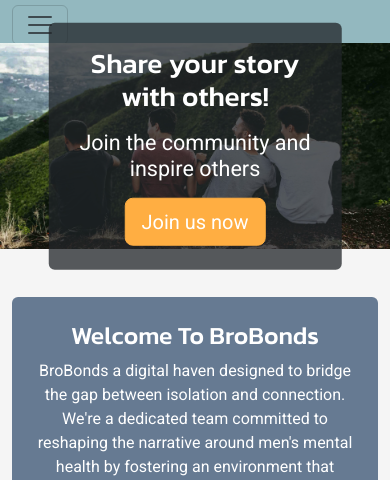
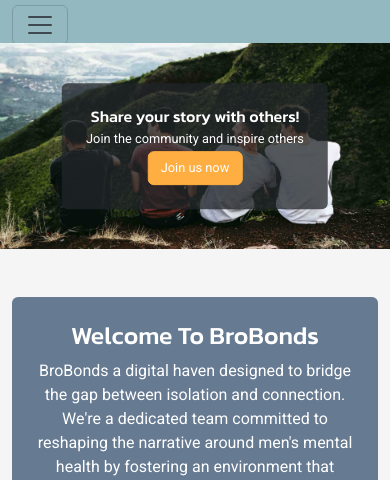
Before and after one commit to EddieStn/movember, a Django app: page / in a window 390 px wide. Shown: the part 37-517 px from the top of the page. Run offline with Django 4.2, Linux system fonts and the light colour scheme; some libraries are stand-ins or nearby versions.

Commit message:
Adjusted hero text scaling

```diff
--- a/home/templates/home/index.html
+++ b/home/templates/home/index.html
@@ -7,15 +7,14 @@
 <!-- Hero Image -->
 
 <div class="text-center bg-image position-relative">
-    <img src="{% static 'images/hero-image.jpg' %}" alt="Men Laughing" class="img-fluid hero-image" />
-    <div class="d-flex justify-content-center align-items-center position-absolute top-50 start-50 translate-middle text-white text-center w-75">
+  <img src="{% static 'images/hero-image.jpg' %}" alt="Men Laughing" class="img-fluid hero-image" />
+  <div class="d-flex justify-content-center align-items-center position-absolute top-50 start-50 translate-middle text-white text-center w-75">
       <!-- Hero text -->
       <div class="bg-dark bg-opacity-75 p-4 rounded">
-        <h1 class="mb-3">Share your story with others!</h1>
-        <h4 class="mb-3">Join the community and inspire others</h4>
-        <a class="btn btn-outline-light btn-lg call-to-action" href="{% url 'account_signup' %}" role="button">Join us now</a>
+          <h1 class="hero-text">Share your story with others!</h1>
+          <h4 class="hero-subtext">Join the community and inspire others</h4>
+          <a class="btn btn-outline-light call-to-action" href="{% url 'account_signup' %}" role="button">Join us now</a>
       </div>
-    </div>
   </div>
 </div>
 
--- a/static/css/base.css
+++ b/static/css/base.css
@@ -72,6 +72,10 @@ img.logo {
     position: relative;
 }
 
+.hero-text, .hero-subtext {
+    margin-bottom: 1rem;
+}
+
 .about-section {
     background-color: var(--dark-blue) ;
 }
@@ -82,6 +86,33 @@ img.logo {
     height: 200px;
     border: 1px solid #ddd;
     margin-bottom: 10px;
+}
+
+
+@media (max-width: 575px) {
+    .hero-text {
+        font-size: 1.5rem;
+        margin-bottom: 10px;
+    }
+    .hero-subtext {
+        font-size: 1rem;
+        margin-bottom: 10px;
+    }
+    .call-to-action {
+        padding: 6px 12px;
+        font-size: 0.8rem;
+    }
+}
+
+@media (max-width: 470px) {
+    .hero-text {
+        font-size: 1rem;
+        margin-bottom: 5px;
+    }
+    .hero-subtext {
+        font-size: .8rem;
+        margin-bottom: 5px;
+    }
 }
 
 /* ----------Footer---------- */
```
